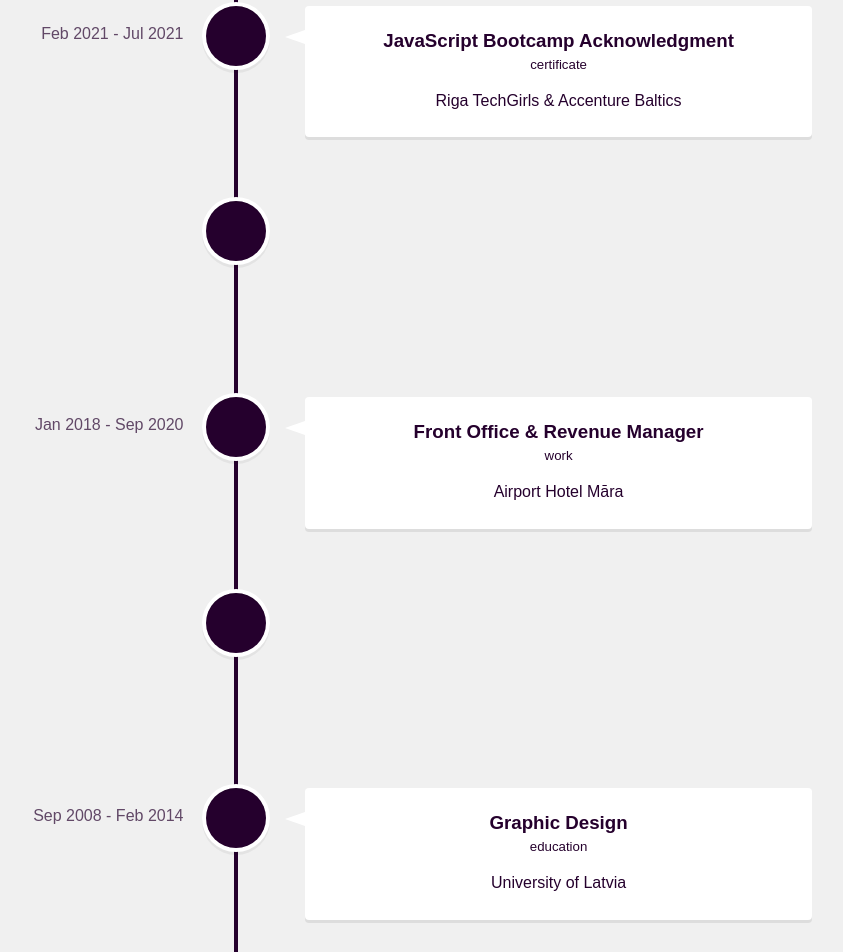
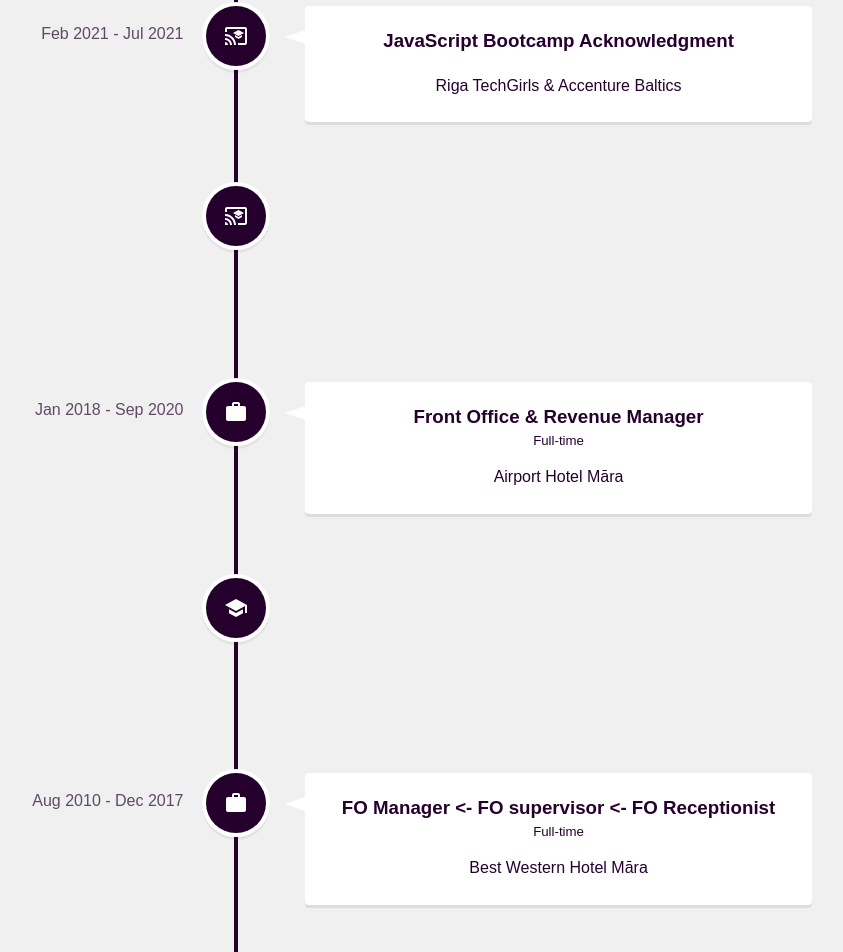
Before and after one commit to SabineZilde/Portfolio-project, a React (Create React App) app: page /experience in a window 1280 px wide. Shown: the part 693-1645 px from the top of the page, without its empty margins (404-1247 px from the left). Built offline with nearby package versions, Linux system fonts and the light colour scheme.

Commit message:
fix: icon if statement works

```diff
--- a/src/helpers/ExperienceList.js
+++ b/src/helpers/ExperienceList.js
@@ -49,13 +49,6 @@
         type: 'education'
     },
     {
-        title: 'Graphic Design',
-        subtitle: 'Bachelor of Fine Arts',
-        company: 'University of Latvia',
-        date: 'Sep 2008 - Feb 2014',
-        type: 'education'
-    },
-    {
         title: 'FO Manager <- FO supervisor <- FO Receptionist',
         subtitle: 'Full-time',
         company: 'Best Western Hotel Māra',
@@ -84,6 +77,13 @@
         type: 'internship'
     },
     {
+        title: 'Graphic Design',
+        subtitle: 'Bachelor of Fine Arts',
+        company: 'University of Latvia',
+        date: 'Sep 2008 - Feb 2014',
+        type: 'education'
+    },
+    {
         title: 'Rental Sales Agent',
         subtitle: 'Full-time',
         company: 'Budget Car Rental',
--- a/src/pages/Experience.jsx
+++ b/src/pages/Experience.jsx
@@ -1,4 +1,4 @@
-import React, { useState } from "react";
+import React from "react";
 import {
   VerticalTimeline,
   VerticalTimelineElement,
@@ -12,8 +12,18 @@
 import { ExperienceList } from '../helpers/ExperienceList';
 
 function Experience() {
-  const [icon, setIcon] = useState(<WorkIcon />);
 
+  const toggleIcon = (type) => {
+    if (type === 'work') {
+      return <WorkIcon />;
+    } else if (type === 'education') {
+      return <SchoolIcon />;
+    } else if (type === 'certificate') {
+      return <CastForEducationIcon />;
+    } else {
+      return <InternshipIcon />;
+    };
+  };
 
   return (
     <div className="experience">
@@ -25,22 +35,12 @@
               date={experience.date}
               contentStyle={{ color: '#25002d' }}
               iconStyle={{ background: "#25002d", color: "#fff" }}
-              icon={() => {
-                if (experience.type === 'work') {
-                  return icon;
-                } else if (experience.type === 'education') {
-                  return setIcon(<SchoolIcon />);
-                } else if (experience.type === 'certificate') {
-                  return setIcon(<CastForEducationIcon />)
-                } else {
-                  return setIcon(<InternshipIcon />)
-                }
-              }}
+              icon={toggleIcon(experience.type)}
               contentArrowStyle={{ borderRight: '20px solid #fff' }}
               key={idx}
             >
               <h3 className="vertical-timeline-element-title">{experience.title}</h3>
-              <h5 className="vertical-timeline-element-subtitle">{experience.type}</h5>
+              <h5 className="vertical-timeline-element-subtitle">{experience.subtitle}</h5>
               <p>{experience.company}</p>
             </VerticalTimelineElement>
           )
```
